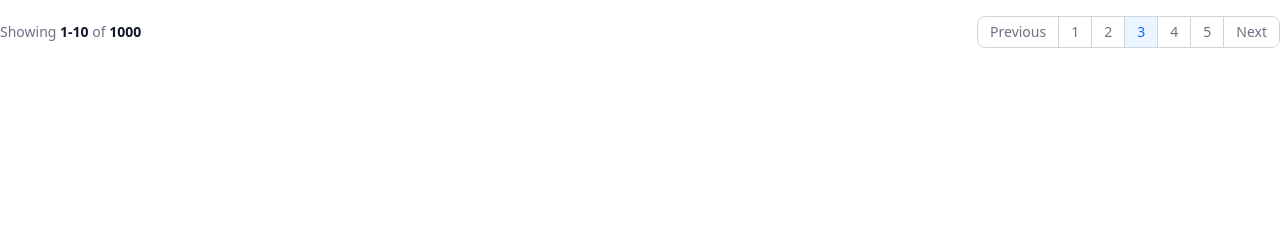
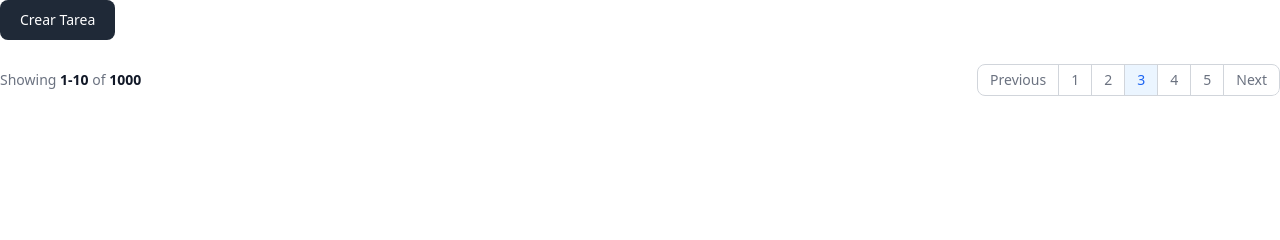
Before and after one commit to LouKamilah/TareasApp_ArquitecturaEnCapas, a PHP site: page /home.php in a window 1280 px wide. Shown: the part 136-376 px from the top of the page. Run offline with PHP 8.4, Linux system fonts and the light colour scheme; the visitor is signed in with stand-in values (Sample User, id 1); data that the repository does not hold is empty; some libraries are stand-ins or nearby versions.

Commit message:
creacion-crear-tarea.php

```diff
--- a/code/capa_presentacion/home.php
+++ b/code/capa_presentacion/home.php
@@ -72,7 +72,7 @@ if (!isset($_SESSION['user_id'])) {
                 ?>
             </tbody>
         </table>
-
+        <button type="button" class="text-white bg-gray-800 hover:bg-gray-900 focus:outline-none focus:ring-4 focus:ring-gray-300 font-medium rounded-lg text-sm px-5 py-2.5 me-2 mb-2"> <a href="crear-tarea.php">Crear Tarea</a></button>
         <nav class="flex items-center flex-column flex-wrap md:flex-row justify-between pt-4"
             aria-label="Table navigation">
             <span class="text-sm font-normal text-gray-500 mb-4 md:mb-0 block w-full md:inline md:w-auto">Showing
```
Also changed, not shown: code/capa_presentacion/crear-tarea.php (added).
